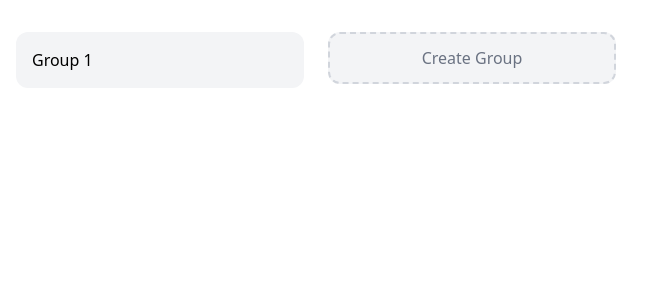
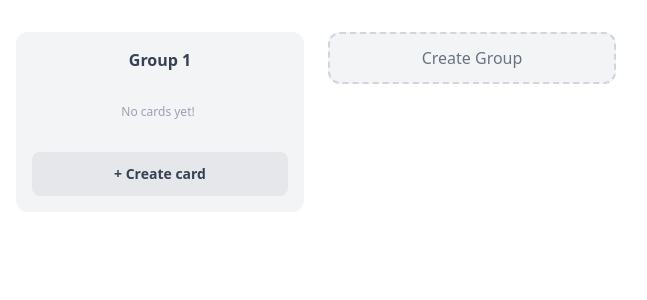
Before and after one commit to charlygoomezz/Prueba_tecnica, a React (Vite) app: page / in a window 1280 px wide. Both pictures are taken after a click on the button "Create Group". Shown: the top 300 px of the page, without its empty margins (16-663 px from the left). Built offline with nearby package versions, Linux system fonts and the light colour scheme.

Commit message:
Added addCard logic into groups, and randonize new cards. Use both components in App

```diff
--- a/src/App.tsx
+++ b/src/App.tsx
@@ -3,15 +3,19 @@ import Group from './components/Group';
 import { useBoard } from './hooks/useBoard';
 
 function App() {
-  const { addGroups, groups } = useBoard();
+  const { groups, cards, addGroups, addCards } = useBoard();
   return (
     <>
       <div className="min-h-screen bg-white p-8 overflow-x-auto">
         <div className="flex gap-6 items-start">
           {groups.map(group => (
-            <Group key={group.id} group={group} />
+            <Group
+              key={group.id}
+              group={group}
+              cards={cards.filter(c => c.groupId === group.id)}
+              addCard={addCards}
+            />
           ))}
-
           <CreateButton addGroups={addGroups} />
         </div>
       </div>
--- a/src/components/Card.tsx
+++ b/src/components/Card.tsx
@@ -1,11 +1,22 @@
-export default function Card() {
+import { CARD_GRADIENTS } from '../constants';
+import type { Card } from '../types/board.types';
+
+interface CardProps {
+  card: Card;
+}
+
+export default function Card({ card }: CardProps) {
+  const gradient =
+    CARD_GRADIENTS.find(gradient => gradient.id === card.colorId)?.classes ||
+    CARD_GRADIENTS[0].classes;
+
   return (
-    <div className="max-w-xs mx-auto bg-white rounded-xl shadow-md border border-gray-100 p-4 ">
+    <div className="max-w-xs mx-auto bg-white rounded-xl shadow-md border border-gray-100 p-4 mb-3 transition-transform hover:scale-105">
       <div className="flex items-center space-x-4">
-        <div className="h-12 w-12 rounded-full bg-linear-to-br from-blue-500 to-indigo-600 shadow-lg ring-2 ring-gray-200"></div>
+        <div className={`h-12 w-12 rounded-full shadow-lg ring-2 ring-gray-200 ${gradient}`}></div>
         <div>
-          <h3 className="text-xl font-bold text-gray-900 leading-tight">Nombre</h3>
-          <p className="text-gray-500 font-medium text-sm">@nombre</p>
+          <h3 className="text-sm font-bold text-gray-900">{card.name}</h3>
+          <p className="text-gray-500 font-medium text-xs">{card.username}</p>
         </div>
       </div>
     </div>
--- a/src/components/Group.tsx
+++ b/src/components/Group.tsx
@@ -1,13 +1,32 @@
-import type { Group } from '../types/board.types';
+import type { Card as CardType, Group as GroupType } from '../types/board.types';
+import CardComponent from './Card'; // Importación directa del componente
 
 interface GroupProps {
-  group: Group;
+  group: GroupType;
+  cards: CardType[];
+  addCard: (groupId: string) => void;
 }
 
-export default function Group({ group }: GroupProps) {
+export default function Group({ group, cards, addCard }: GroupProps) {
   return (
     <div className="bg-gray-100 p-4 rounded-xl w-72 shrink-0 flex flex-col max-h-full">
-      <h2>{group.title}</h2>
+      <h2 className="font-bold text-gray-700 mb-4 px-1 text-center">{group.title}</h2>
+
+      <div className="flex-1 overflow-y-auto pr-1">
+        {cards.map(card => (
+          <CardComponent key={card.id} card={card} />
+        ))}
+        {cards.length === 0 && (
+          <p className="text-gray-400 text-xs text-center py-4">No cards yet!</p>
+        )}
+      </div>
+
+      <button
+        onClick={() => addCard(group.id)}
+        className="mt-4 w-full py-3 bg-gray-200 hover:bg-gray-300 text-gray-700 rounded-lg text-sm font-bold transition-colors"
+      >
+        + Create card
+      </button>
     </div>
   );
 }
--- a/src/hooks/useBoard.ts
+++ b/src/hooks/useBoard.ts
@@ -1,9 +1,13 @@
 import { useState } from 'react';
-import type { Group } from '../types/board.types';
+import type { Group, Card } from '../types/board.types';
 import { v4 as uuidv4 } from 'uuid';
+import { CARD_GRADIENTS, NAMES, USERNAMES } from '../constants';
 
 export const useBoard = () => {
   const [groups, setGroups] = useState<Group[]>([]);
+  const [cards, setCards] = useState<Card[]>([]);
+
+  const getRandom = <T>(array: T[]): T => array[Math.floor(Math.random() * array.length)];
 
   const addGroups = () => {
     const newGroup: Group = {
@@ -14,8 +18,21 @@ export const useBoard = () => {
     console.log('grupo creado');
   };
 
+  const addCards = (groupId: string) => {
+    const newCard: Card = {
+      id: uuidv4(),
+      groupId,
+      name: getRandom(NAMES),
+      username: getRandom(USERNAMES),
+      colorId: getRandom(CARD_GRADIENTS).id,
+    };
+    setCards([...cards, newCard]);
+  };
+
   return {
     addGroups,
     groups,
+    addCards,
+    cards,
   };
 };
--- a/src/types/board.types.ts
+++ b/src/types/board.types.ts
@@ -2,7 +2,8 @@ export interface Card {
   id: string;
   groupId: string;
   name: string;
-  text: string;
+  username: string;
+  colorId: string;
 }
 
 export interface Group {
```
